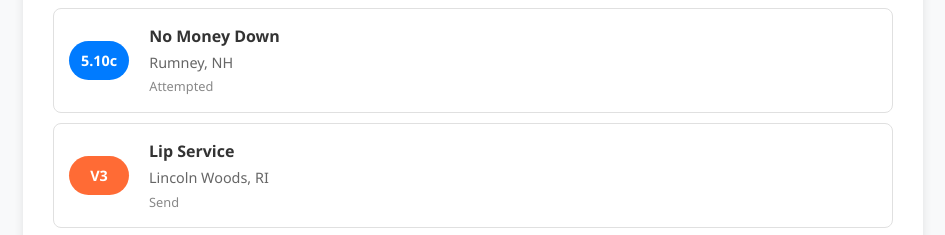
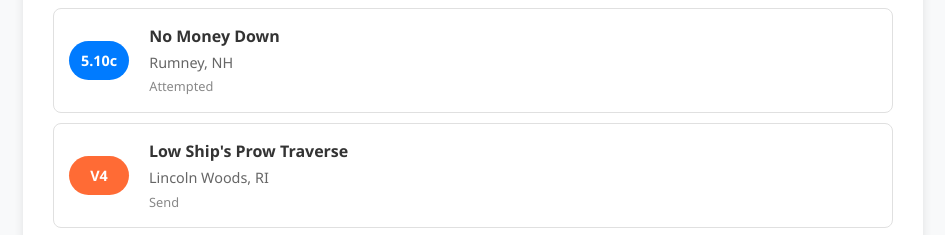
Before and after one commit to wyy-47/wyy-47.github.io, a plain HTML site: page pages/climbing.html in a window 1280 px wide. Shown: the part 1120-1355 px from the top of the page, without its empty margins (317-1262 px from the left). Drawn offline with Linux system fonts and the light colour scheme.

Commit message:
Update climbing.html

```diff
--- a/pages/climbing.html
+++ b/pages/climbing.html
@@ -126,9 +126,9 @@
                             </div>
                         </div>
                         <div class="climb-item">
-                            <div class="climb-grade boulder">V3</div>
+                            <div class="climb-grade boulder">V4</div>
                             <div class="climb-info">
-                                <div class="climb-name">Lip Service</div>
+                                <div class="climb-name">Low Ship's Prow Traverse</div>
                                 <div class="climb-location">Lincoln Woods, RI</div>
                                 <div class="climb-date">Send</div>
                             </div>
```
